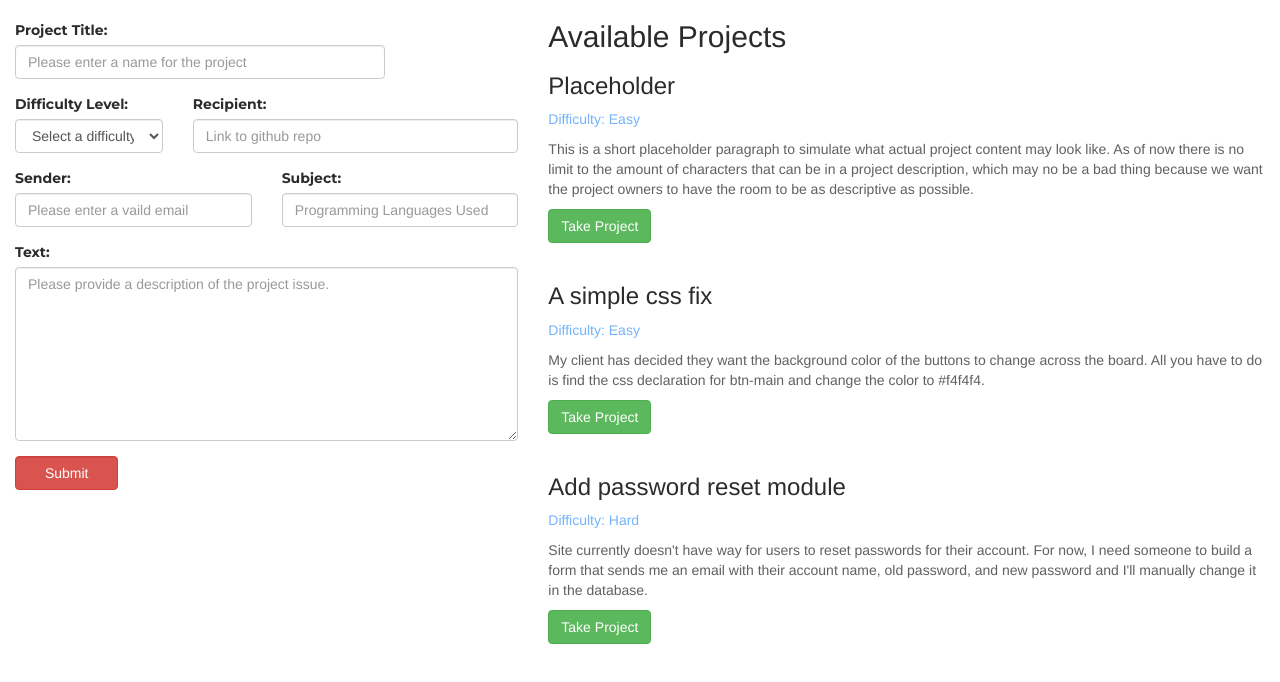
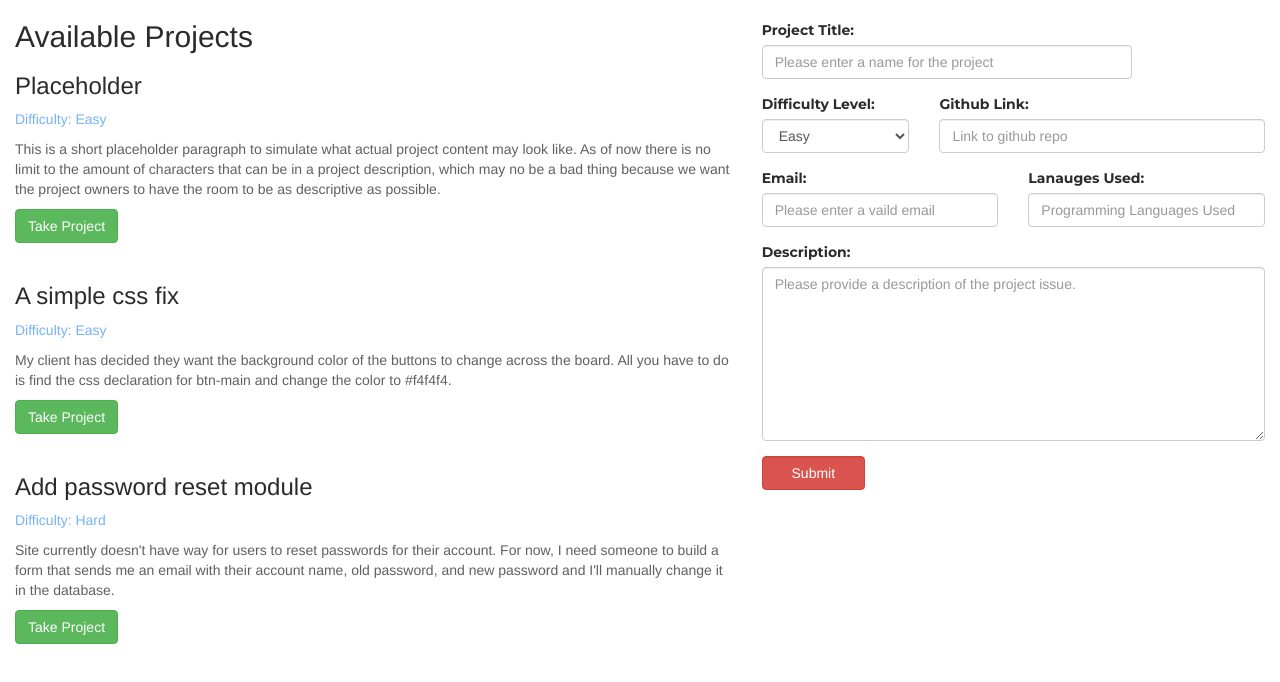
Before and after one commit to drewclem/Colt, a React (Create React App) app: page / in a window 1280 px wide. Shown: the top 682 px of the page. Built offline with nearby package versions, Linux system fonts and the light colour scheme.

Commit message:
More form stuff
Need to destructure text object to inject user input into email body

```diff
--- a/src/components/Form.js
+++ b/src/components/Form.js
@@ -12,49 +12,55 @@ class Form extends Component {
         recipient: '',
         sender: '',
         subject:'',
-        text:''
+        text:{
+          title: '',
+          difficulty: '',
+          link: '',
+          languages: '',
+          description: ''
+        }
       }
     }
    // this.submitChange = this.submitChange.bind(this)
   }
 
   sendEmail = _ => {
-    const email = this.state.email
+    const email = this.state.email;
 
     fetch(`http://127.0.0.1:4000/send-email?recipient=${email.recipient}&sender=${email.sender}&subject=${email.subject}&text=${email.text}`)
       .catch(err => console.error(err));
     console.log(this.state.email)
   }
 
-  //eventChange = _ => {
-    //console.log(this.state.email)
-  //}
-
   render () {
+    const { text } = this.state.email;
     const { email } = this.state;
 
     return (
       <div>
+
+        <List posts={this.state.posts} />
+
         <form className='form col-md-5'>
           <div className='row'>
             <div className='form-group col-xs-9'>
               <label>Project Title:</label>
               <input
-                name='title'
+                value= {this.state.value}
+                onChange= {e => this.setState({text: {...text, title: e.target.value} })}
                 className='form-control'
                 placeholder='Please enter a name for the project'
                 type='text'
-                ref='title'
               />
             </div>
 
             <div className='form-group col-xs-4'>
               <label>Difficulty Level:</label>
               <select
+                value= {this.state.value}
+                onChange= {e => this.setState({text: {...text, difficulty: e.target.value} })}
                 name='difficulty'
                 className='form-control'
-                ref='difficulty'
-                defaultValue='Select a difficulty'
               >
                 <option disabled value='Select a difficulty'>Select a difficulty</option>
                 <option value='Easy'>Easy</option>
@@ -64,12 +70,11 @@ class Form extends Component {
             </div>
 
             <div className='form-group col-xs-8'>
-              <label>Recipient:</label>
+              <label>Github Link:</label>
               <input
-                value= {email.recipient}
-                onChange= {e => this.setState({email: {...email, recipient: e.target.value} })}
+                value= {this.state.value}
+                onChange= {e => this.setState({text: {...text, link: e.target.value} })}
                 type='text'
-                ref='link'
                 className='form-control'
                 placeholder='Link to github repo'
               />
@@ -77,35 +82,32 @@ class Form extends Component {
             </div>
 
             <div className='form-group col-xs-6'>
-              <label>Sender:</label>
+              <label>Email:</label>
               <input
                 value={email.sender}
                 onChange= {e => this.setState({email: {...email, sender: e.target.value} })}
-                ref='email'
                 className='form-control'
                 placeholder='Please enter a vaild email'
               />
             </div>
 
             <div className='form-group col-xs-6'>
-                <label>Subject:</label>
+                <label>Lanauges Used:</label>
                 <input
                   type="text"
-                  value= {email.subject}
-                  onChange= {e => this.setState({email: {...email, subject: e.target.value} })}
-                  ref="language"
+                  value= {this.state.value}
+                  onChange= {e => this.setState({text: {...text, languages: e.target.value} })}
                   className="form-control"
                   placeholder='Programming Languages Used'
                 />
             </div>
 
             <div className='form-group col-xs-12'>
-              <label>Text:</label>
+              <label>Description:</label>
               <textarea
-                value= {email.text}
-                onChange= {e => this.setState({email: {...email, text: e.target.value} })}
+                value= {this.state.value}
+                onChange= {e => this.setState({text: {...text, description: e.target.value} })}
                 className='form-control'
-                ref='description'
                 placeholder='Please provide a description of the project issue.'
                 rows="8"
               />
@@ -123,8 +125,6 @@ class Form extends Component {
           </div>
         </form>
 
-        <List posts={this.state.posts} />
-
       </div>
     )
   }
```
Also changed, not shown: 1 other file (tests, documents, lock files or other folders).
